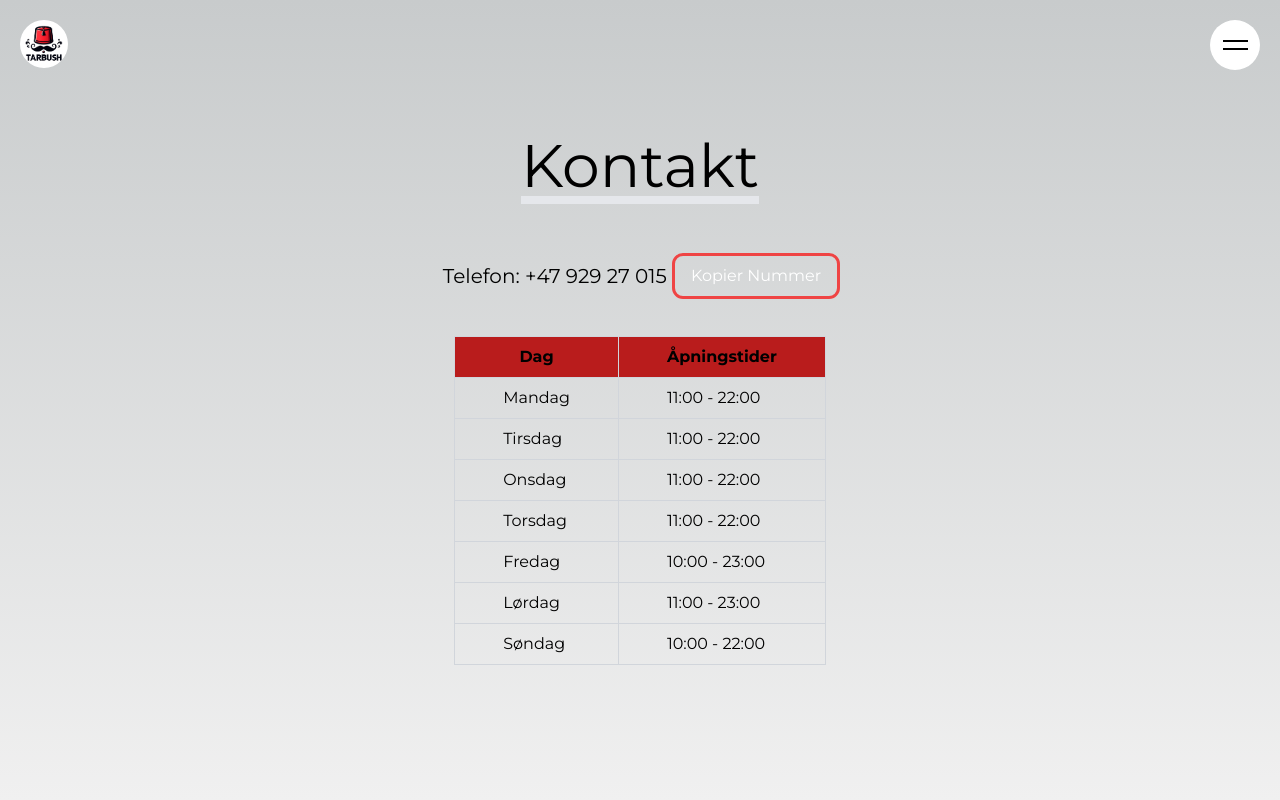
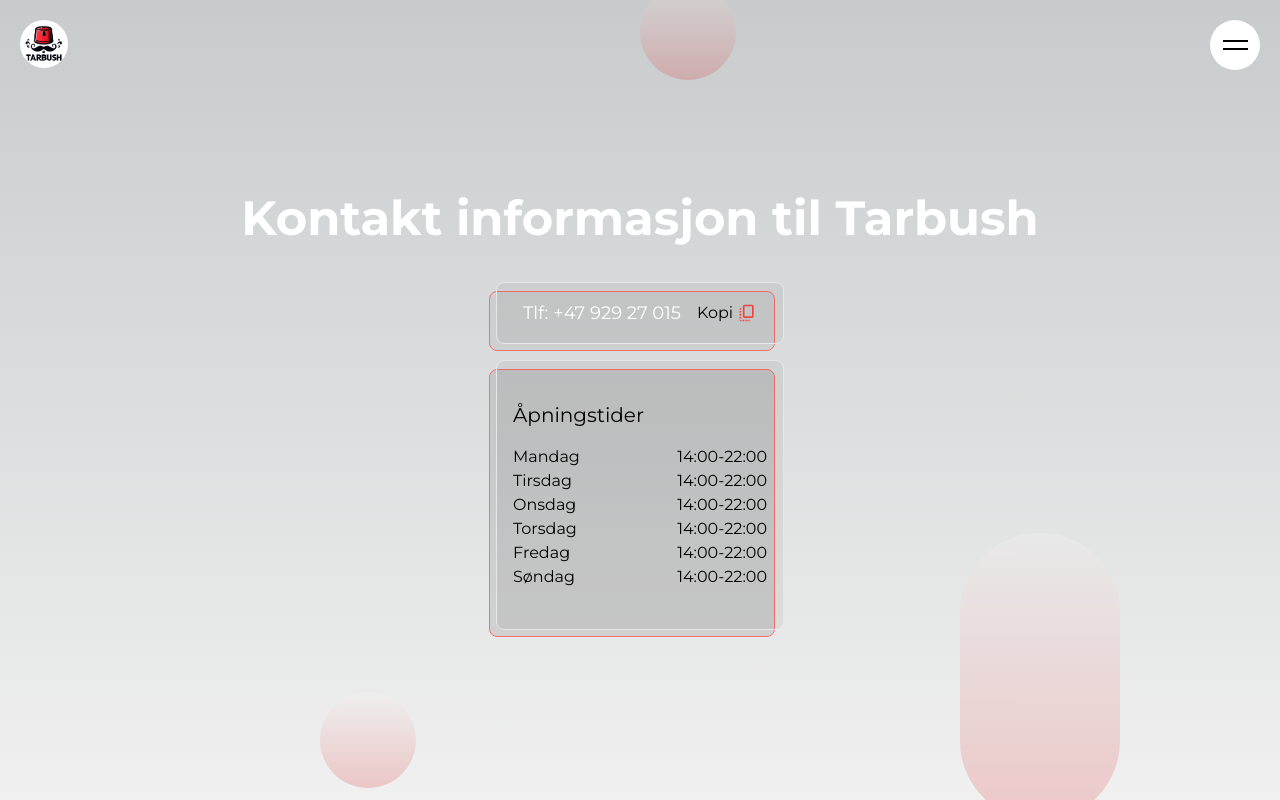
Before and after one commit to AHB-7/tarbush, a Next.js app: page /kontakt in a window 1280 px wide. Built offline with nearby package versions, Linux system fonts and the light colour scheme; a web font is replaced by a local one.

Commit message:
opningsTider

```diff
--- a/src/app/events/page.js
+++ b/src/app/events/page.js
@@ -1,4 +1,4 @@
-import Opning from "@/components/opning/opning";
+import Opning from "@/components/events/opning";
 
 export const metadata = {
     title: "Kontakt",
--- a/src/app/kontakt/page.js
+++ b/src/app/kontakt/page.js
@@ -1,3 +1,4 @@
+import OpningsTimes from "@/components/kontakt/opningstimes";
 import ContactClient from "../../components/kontakt/kontakt-client";
 
 export const metadata = {
@@ -29,78 +30,18 @@
 export default function Page() {
     return (
         <div className="flex flex-col items-center justify-center h-screen">
-            <h1 className="text-6xl mb-8 border-b-8">Kontakt</h1>
-            <ContactClient />
-            <table className="table-auto border-collapse border border-gray-400 mt-5">
-                <thead>
-                    <tr className="bg-red-700">
-                        <th className="border border-gray-300 px-12 py-2">
-                            Dag
-                        </th>
-                        <th className="border border-gray-300 px-12 py-2">
-                            Åpningstider
-                        </th>
-                    </tr>
-                </thead>
-                <tbody>
-                    <tr>
-                        <td className="border border-gray-300 px-12 py-2">
-                            Mandag
-                        </td>
-                        <td className="border border-gray-300 px-12 py-2">
-                            11:00 - 22:00
-                        </td>
-                    </tr>
-                    <tr>
-                        <td className="border border-gray-300 px-12 py-2">
-                            Tirsdag
-                        </td>
-                        <td className="border border-gray-300 px-12 py-2">
-                            11:00 - 22:00
-                        </td>
-                    </tr>
-                    <tr>
-                        <td className="border border-gray-300 px-12 py-2">
-                            Onsdag
-                        </td>
-                        <td className="border border-gray-300 px-12 py-2">
-                            11:00 - 22:00
-                        </td>
-                    </tr>
-                    <tr>
-                        <td className="border border-gray-300 px-12 py-2">
-                            Torsdag
-                        </td>
-                        <td className="border border-gray-300 px-12 py-2">
-                            11:00 - 22:00
-                        </td>
-                    </tr>
-                    <tr>
-                        <td className="border border-gray-300 px-12 py-2">
-                            Fredag
-                        </td>
-                        <td className="border border-gray-300 px-12 py-2">
-                            10:00 - 23:00
-                        </td>
-                    </tr>
-                    <tr>
-                        <td className="border border-gray-300 px-12 py-2">
-                            Lørdag
-                        </td>
-                        <td className="border border-gray-300 px-12 py-2">
-                            11:00 - 23:00
-                        </td>
-                    </tr>
-                    <tr>
-                        <td className="border border-gray-300 px-12 py-2">
-                            Søndag
-                        </td>
-                        <td className="border border-gray-300 px-12 py-2">
-                            10:00 - 22:00
-                        </td>
-                    </tr>
-                </tbody>
-            </table>
+            <div className="relative h-full w-screen overflow-hidden sm:px-20 bg-opacity-20">
+                <div className="z-10 flex h-full flex-col items-center justify-center space-y-4">
+                    <h1 className="text-center text-5xl font-bold text-white py-6">
+                        Kontakt informasjon til Tarbush
+                    </h1>
+                    <ContactClient />
+                    <OpningsTimes />
+                </div>
+                <div className="-z-1 absolute bottom-3 left-1/4 h-24 w-24 rounded-full bg-white bg-gradient-to-b from-white to-red-600 opacity-20"></div>
+                <div className="-z-1 absolute -top-4 left-1/2 h-24 w-24 rounded-full bg-white bg-gradient-to-b from-white to-red-600 opacity-20"></div>
+                <div className="-z-1 absolute top-2/3 left-3/4 h-72 w-40 rounded-full bg-white bg-gradient-to-b from-white to-red-600 opacity-20"></div>
+            </div>
         </div>
     );
 }
--- a/src/components/home/BannerPage.jsx
+++ b/src/components/home/BannerPage.jsx
@@ -20,10 +20,12 @@
                 >
                     <div className="flex h-full items-center justify-center">
                         <div className="text-white backdrop-blur-md bg-white-20 p-5 md:p-10 rounded-lg">
-                            <h2 className="mb-4 text-2xl">
-                                Velkommen til vår restaurant
+                            <h1 className="mb-2 text-2xl uppercase">
+                                Velkommen til Tarbush Resturant
+                            </h1>
+                            <h2 className="mb-6 text-xl font-thin">
+                                {data.description}
                             </h2>
-                            <h4 className="mb-6 text-xl font-thin"></h4>
                             <Link
                                 href="/meny"
                                 className="px-6 py-2 bg-white hover:bg-black hover:text-white transition-all text-black rounded-lg shadow-inner hover:shadow-xl duration-300"
--- a/src/components/home/logo.jsx
+++ b/src/components/home/logo.jsx
@@ -10,7 +10,7 @@
                     width={50}
                     height={50}
                     className="absolute bg-none top-5 left-5 z-10 rounded-full "
-                    alt="Picture of the author"
+                    alt="Logo av Tarbush resturant i Trondheim"
                 />
             </Link>
         </div>
--- a/src/components/kontakt/kontakt-client.js
+++ b/src/components/kontakt/kontakt-client.js
@@ -1,6 +1,8 @@
 "use client";
 
-import { useState } from "react";
+import { useState, useEffect } from "react";
+import { MdOutlineCopyAll } from "react-icons/md";
+import { IoMdDoneAll } from "react-icons/io";
 
 export default function ContactClient() {
     const [isCopied, setIsCopied] = useState(false);
@@ -8,21 +10,33 @@
     const handleCopy = () => {
         navigator.clipboard.writeText("+47 929 27 015");
         setIsCopied(true);
-        alert("Telefonnummer kopiert!");
-        setTimeout(() => setIsCopied(false), 2000); // Reset the button color after 2 seconds
+        setTimeout(() => setIsCopied(false), 2000);
     };
 
     return (
-        <div className="flex items-center justify-center gap-2 my-5 flex-wrap">
-            <p className="text-xl">Telefon: +47 929 27 015</p>
-            <button
-                onClick={handleCopy}
-                className={`px-4 py-2 outline outline-red-500 text-white rounded-lg transition duration-300 ${
-                    isCopied ? "bg-green-500" : "hover:bg-red-500"
-                }`}
-            >
-                {isCopied ? "Kopiert!" : "Kopier Nummer"}
-            </button>
+        <div className="bg-opacity-5  bg-black after:-z-10 after:bg-opacity-5 after:bg-black relative flex flex-row items-center gap-4 justify-center w-full border max-w-[18rem] max-h-[20rem] rounded-lg after:rounded-lg after:border after:absolute after:max-w-[18rem] after:top-2 after:right-2  after:max-h-[20rem] after:w-full after:h-full after:border-red-400">
+            {isCopied ? (
+                <p className="text-green-400 text-lg py-4 ">
+                    Tlf: +47 929 27 015
+                </p>
+            ) : (
+                <p className="text-white text-lg py-4">Tlf: +47 929 27 015</p>
+            )}
+
+            {isCopied ? (
+                <button
+                    onClick={handleCopy}
+                    className="text-green-400 flex items-center "
+                >
+                    kopiert
+                    <IoMdDoneAll className="text-green-400  text-xl ms-1" />
+                </button>
+            ) : (
+                <button onClick={handleCopy} className="flex items-center">
+                    Kopi
+                    <MdOutlineCopyAll className="text-red-500 text-xl ms-1" />
+                </button>
+            )}
         </div>
     );
 }
--- /dev/null
+++ b/src/components/kontakt/opningstimes.js
@@ -0,0 +1,32 @@
+export default function OpningsTimes() {
+    return (
+        <div className="bg-opacity-5 bg-black  after:-z-10 after:bg-black after:bg-opacity-10 relative flex items-start flex-col gap-4 justify-center my-2 w-full py-10 px-4 border max-w-[18rem] max-h-[20rem] rounded-lg after:rounded-lg after:border after:absolute after:max-w-[18rem] after:top-2 after:right-2 after:py-10 after:px-4 after:max-h-[20rem] after:w-full after:h-full after:border-red-400">
+            <h2 className="text-xl">Åpningstider</h2>
+            <ul className="flex flex-col  w-full">
+                <li className=" w-full flex justify-between">
+                    <h3 className="">Mandag</h3> <h3>14:00-22:00</h3>
+                </li>
+                <li className=" w-full flex justify-between">
+                    <h3 className="">Tirsdag</h3>
+                    <h3>14:00-22:00</h3>
+                </li>
+                <li className=" w-full flex justify-between">
+                    <h3 className="">Onsdag</h3>
+                    <h3>14:00-22:00</h3>
+                </li>
+                <li className=" w-full flex justify-between">
+                    <h3 className="">Torsdag</h3>
+                    <h3>14:00-22:00</h3>
+                </li>
+                <li className=" w-full flex justify-between">
+                    <h3 className="">Fredag</h3>
+                    <h3>14:00-22:00</h3>
+                </li>
+                <li className=" w-full flex justify-between">
+                    <h3 className="">Søndag</h3>
+                    <h3>14:00-22:00</h3>
+                </li>
+            </ul>
+        </div>
+    );
+}
```
Also changed, not shown: public/images/grillmatt.webp, src/components/events/opning.jsx (renamed from src/components/opning/opning.jsx).
